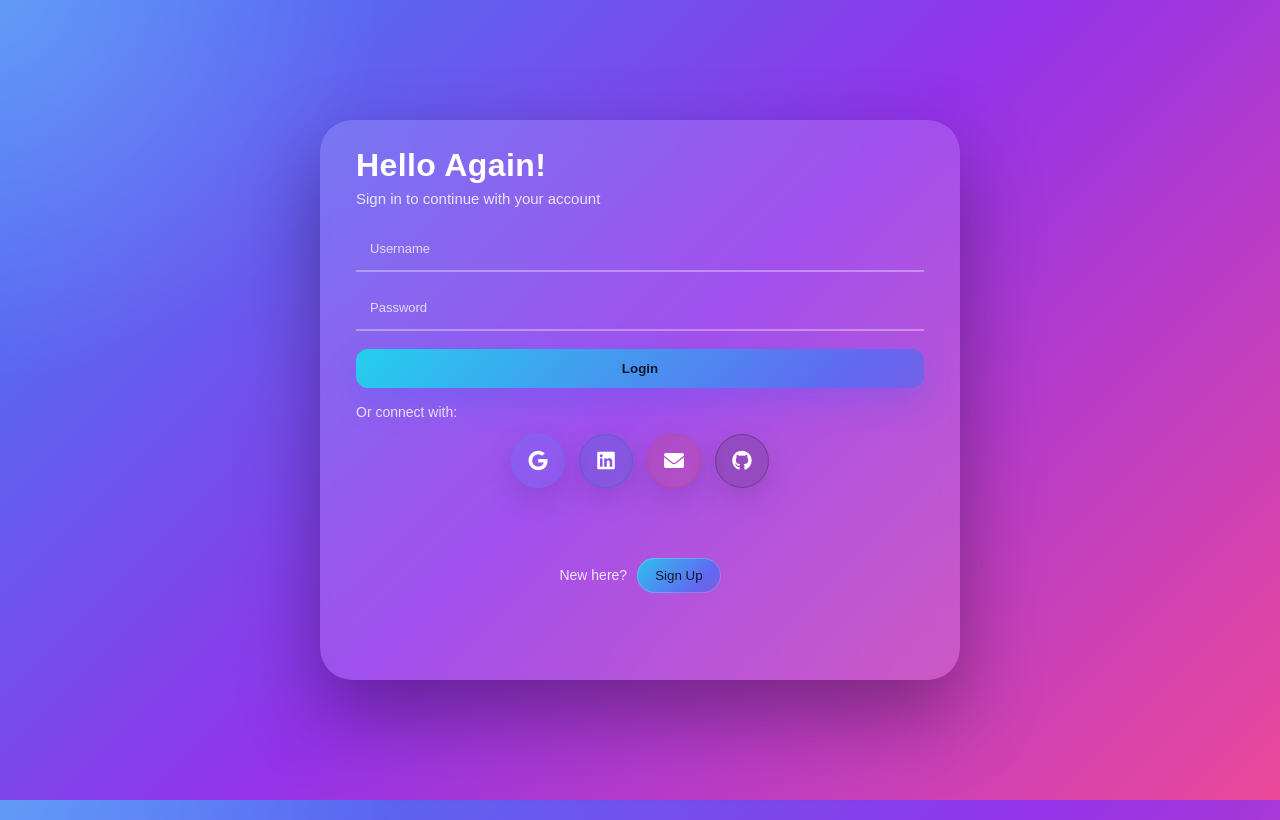
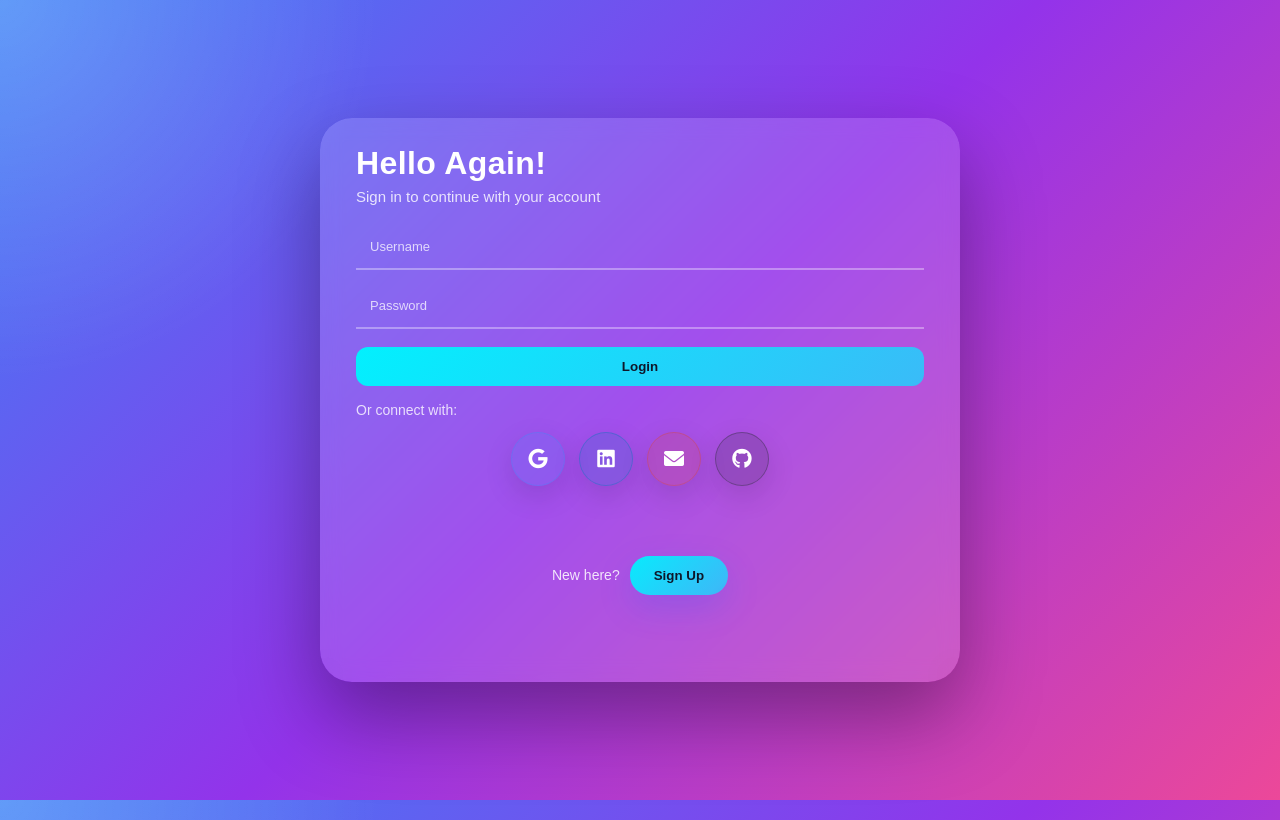
Before and after one commit to 07-muhammad/Login_Page_Demo, a plain HTML site: page index.html in a window 1280 px wide. Drawn offline with Linux system fonts and the light colour scheme.

Commit message:
Color gradient effect added to buttons

```diff
--- a/style.css
+++ b/style.css
@@ -150,6 +150,8 @@
 
 .btn:hover {
     transform: translateY(-2px);
+    background: linear-gradient(135deg, #3b82f6 0%, #9333ea 50%, #ec4899 100%);
+    background-size: 200% 200%;
     background-position: right center;
     box-shadow: 0 18px 40px rgba(56, 189, 248, 0.25);
 }
@@ -364,35 +366,25 @@
 }
 
 .switch-btn {
-    box-shadow: inset 0 0 0 1px rgba(255, 255, 255, 0.2);
-    background: linear-gradient(135deg, #22d3ee 0%, #6366f1 45%, #ec4899 100%);
+    background: linear-gradient(135deg, #00f2fe 0%, #38bdf8 50%, #6366f1 100%);
     color: #0f172a;
-    padding: 10px 18px;
+    padding: 12px 24px;
     border-radius: 999px;
     border: none;
     cursor: pointer;
+    box-shadow: 0 12px 35px rgba(7, 89, 255, 0.18);
     transition: transform 0.3s ease, background-position 0.5s ease, box-shadow 0.3s ease;
     background-size: 200% 200%;
     background-position: left center;
+    font-weight: 700;
 }
 
 .switch-btn:hover {
+    transform: translateY(-2px);
+    background: linear-gradient(135deg, #3b82f6 0%, #9333ea 50%, #ec4899 100%);
+    background-size: 200% 200%;
     background-position: right center;
-    transform: translateY(-1px);
-    box-shadow: 0 16px 35px rgba(7, 89, 255, 0.22);
-}
-
-.btn {
-    box-shadow: 0 12px 35px rgba(7, 89, 255, 0.18);
-    background: linear-gradient(135deg, #22d3ee 0%, #6366f1 45%, #ec4899 100%);
-    color: #0f172a;
-    background-size: 200% 200%;
-    background-position: left center;
-}
-
-.btn:hover {
-    background-position: right center;
-    box-shadow: 0 18px 45px rgba(7, 89, 255, 0.24);
+    box-shadow: 0 18px 40px rgba(56, 189, 248, 0.25);
 }
 
 .panel-footer {
@@ -406,27 +398,10 @@
     flex-wrap: wrap;
 }
 
-.switch-btn {
-    background: linear-gradient(135deg, #22d3ee 0%, #6366f1 45%, #ec4899 100%);
-    color: #0f172a;
-    padding: 10px 18px;
-    border-radius: 999px;
-    cursor: pointer;
-    transition: transform 0.3s ease, background-position 0.5s ease, box-shadow 0.3s ease;
-    background-size: 200% 200%;
-    background-position: left center;
-    box-shadow: inset 0 0 0 1px rgba(255, 255, 255, 0.2);
-}
-
-.switch-btn:hover {
-    background-position: right center;
-    transform: translateY(-1px);
-    box-shadow: 0 16px 35px rgba(7, 89, 255, 0.22);
-
-    @media (max-width: 768px) {
-        .page-wrapper {
-            padding: 15px;
-        }
+@media (max-width: 768px) {
+    .page-wrapper {
+        padding: 15px;
+    }
 
         .auth-frame {
             width: 100%;
```
